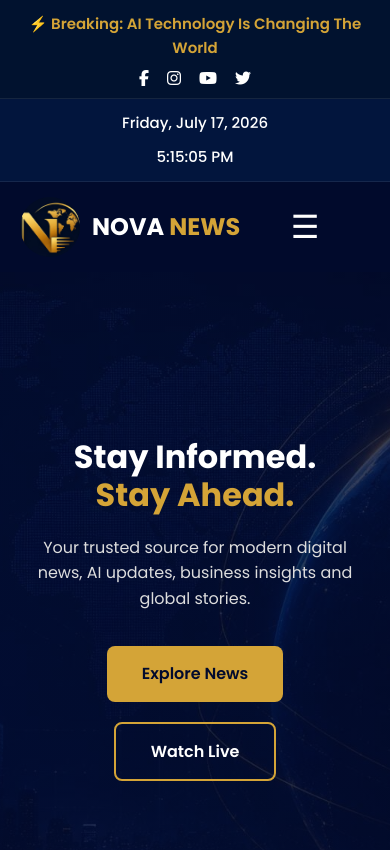
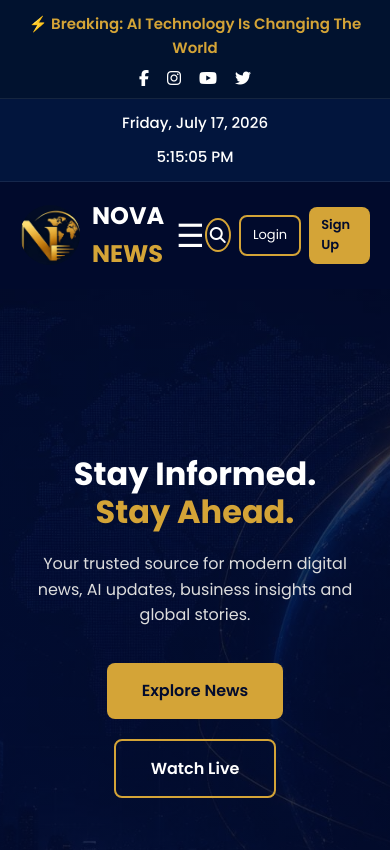
Before and after one commit to subhampolai107-sys/nova-news-frontend, a website: page index.html in a window 390 px wide. Shown: the top 850 px of the page. Drawn offline with Linux system fonts and the light colour scheme.

Commit message:
show search login signup buttons on mobile

```diff
--- a/style.css
+++ b/style.css
@@ -665,10 +665,19 @@ footer{
         display:block;
     }
 
+    .nav-right{
+        gap:8px;
+    }
+
     .login-btn,
-    .signup-btn,
+    .signup-btn{
+        padding:8px 12px;
+        font-size:13px;
+    }
+
     .search-btn{
-        display:none;
+        width:34px;
+        height:34px;
     }
 
 }
```
